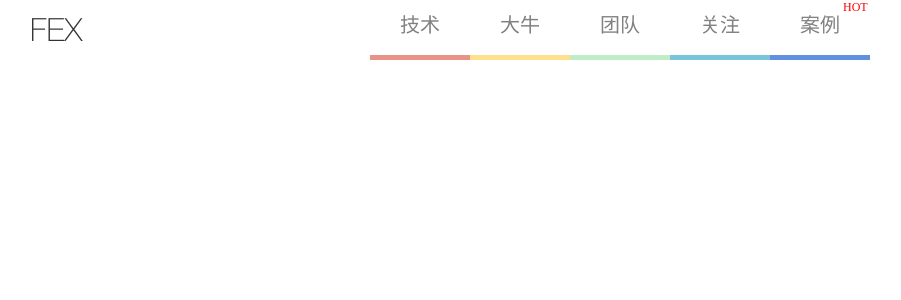
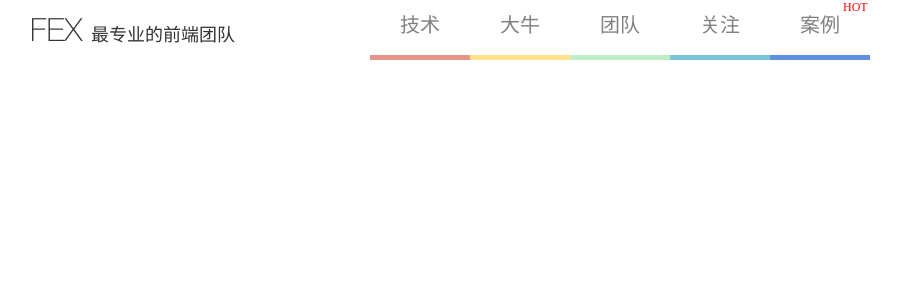
Before and after one commit to techird/baidu-fe-site, a PHP site: page /fex/ie8.php in a window 1280 px wide. Shown: the top 300 px of the page, without its empty margins (20-921 px from the left). Run offline with PHP 8.4, Linux system fonts and the light colour scheme; style sheets or scripts are compiled from the project's sources.

Commit message:
add logo

```diff
--- a/fex/fe.css
+++ b/fex/fe.css
@@ -6,7 +6,7 @@ ul.loading li:nth-child(2){-webkit-animation-delay:.3s;-moz-animation-delay:.3s;
 ul.loading li:nth-child(3){-webkit-animation-delay:.44999999999999996s;-moz-animation-delay:.44999999999999996s;-ms-animation-delay:.44999999999999996s;-o-animation-delay:.44999999999999996s;animation-delay:.44999999999999996s}
 ul.loading li:nth-child(4){-webkit-animation-delay:.6s;-moz-animation-delay:.6s;-ms-animation-delay:.6s;-o-animation-delay:.6s;animation-delay:.6s}
 ul.loading li:nth-child(5){-webkit-animation-delay:.75s;-moz-animation-delay:.75s;-ms-animation-delay:.75s;-o-animation-delay:.75s;animation-delay:.75s}
-#logo{position:fixed;top:0;left:50px;z-index:1002;display:block;margin:0;height:60px;color:#333;font-weight:normal;line-height:60px;cursor:pointer;-webkit-font-smoothing:antialiased;font-family:Helvetica}
+#logo{position:fixed;top:0;left:50px;z-index:1002;display:block;margin:0;height:60px;color:#333;font-weight:normal;line-height:60px;cursor:pointer;-webkit-font-smoothing:antialiased;font-family:Helvetica}#logo span{font:18px Arial,'Microsoft Yahei'}
 #about{position:fixed;top:-100%;left:0;right:0;height:100%;z-index:1001}#about .left{background:#000;position:absolute;left:0;width:38.2%;height:100%}#about .left h2{position:absolute;top:50%;left:65px;margin:0;font-weight:normal;color:#888;font-family:Helvetica}
 #about .right{background:#333;left:38.2%;right:0;height:100%;position:absolute;color:#a5a5a5;padding:80px;font-size:18px}#about .right p{width:250px;margin:0;padding:10px}
 #top-nav{position:fixed;top:0;height:60px;background-color:rgba(255,255,255,0.8);width:100%;z-index:1000}#top-nav #menu{height:60px;width:500px;margin:0 auto}#top-nav #menu ul{height:60px;margin:0;padding:0}#top-nav #menu ul li{margin:0;padding:0;width:100px;height:55px;border-bottom:5px solid;line-height:50px;cursor:pointer;font-size:20px;display:block;text-align:center;float:left}#top-nav #menu ul li a{text-decoration:none;display:block;width:100px;height:55px;color:#818181}
--- a/fex/fe.less
+++ b/fex/fe.less
@@ -147,6 +147,11 @@ ul.loading {
     cursor: pointer;
     -webkit-font-smoothing: antialiased;
     font-family: Helvetica;
+
+    span{
+        font: 18px Arial,'Microsoft Yahei';
+    }
+
 }
 
 #about {
--- a/fex/feie8.less
+++ b/fex/feie8.less
@@ -44,6 +44,9 @@ ul.loading {
     cursor: pointer;
     -webkit-font-smoothing: antialiased;
     font-family: Helvetica;
+    span{
+        font: 18px Arial,'Microsoft Yahei';
+    }
 }
 
 #about {
--- a/fex/ie8.php
+++ b/fex/ie8.php
@@ -19,7 +19,7 @@
         <li></li>
     </ul>
 
-    <h1 id="logo">FEX</h1>
+    <h1 id="logo">FEX <span>最专业的前端团队</span></h1>
 
     <div id="top-nav">
         <div id="menu">
--- a/index.php
+++ b/index.php
@@ -43,8 +43,7 @@
         <li></li>
     </ul>
 
-    <h1 id="logo">FEX</h1>
-
+    <h1 id="logo">FEX <span>最专业的前端团队</span></h1>
     <div id="top-nav">
         <div id="menu">
             <ul>
```
